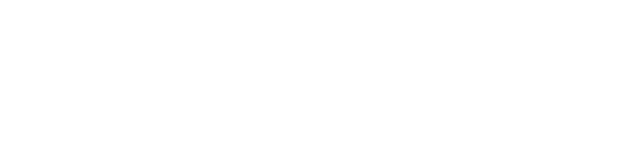
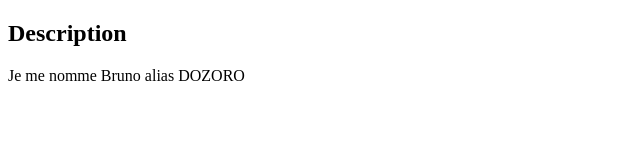
Before and after one commit to brunodozoro/git-mon-cv, a plain HTML site: page Desktop/mon-cv/index.html in a window 1280 px wide. Shown: the whole page, without its empty margins (0-640 px from the left). Drawn offline with Linux system fonts and the light colour scheme; files that its build step writes are made by us from their sources.

Commit message:
Mise en place de la section description

```diff
--- a/Desktop/mon-cv/index.html
+++ b/Desktop/mon-cv/index.html
@@ -8,6 +8,9 @@
     <link rel="stylesheet" href="css/style.css">
 </head>
 <body>
-
+    <section>
+        <h1>Description</h1>
+        <p>Je me nomme Bruno alias DOZORO</p>
+    </section>
 </body>
 </html>
```
